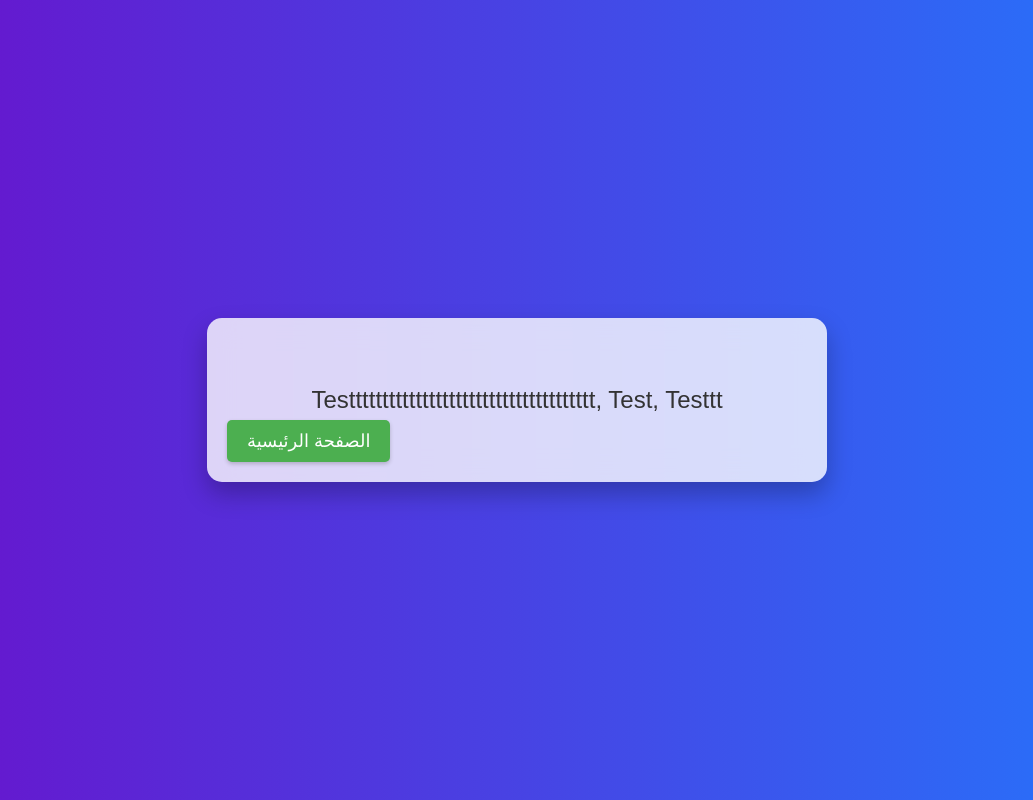
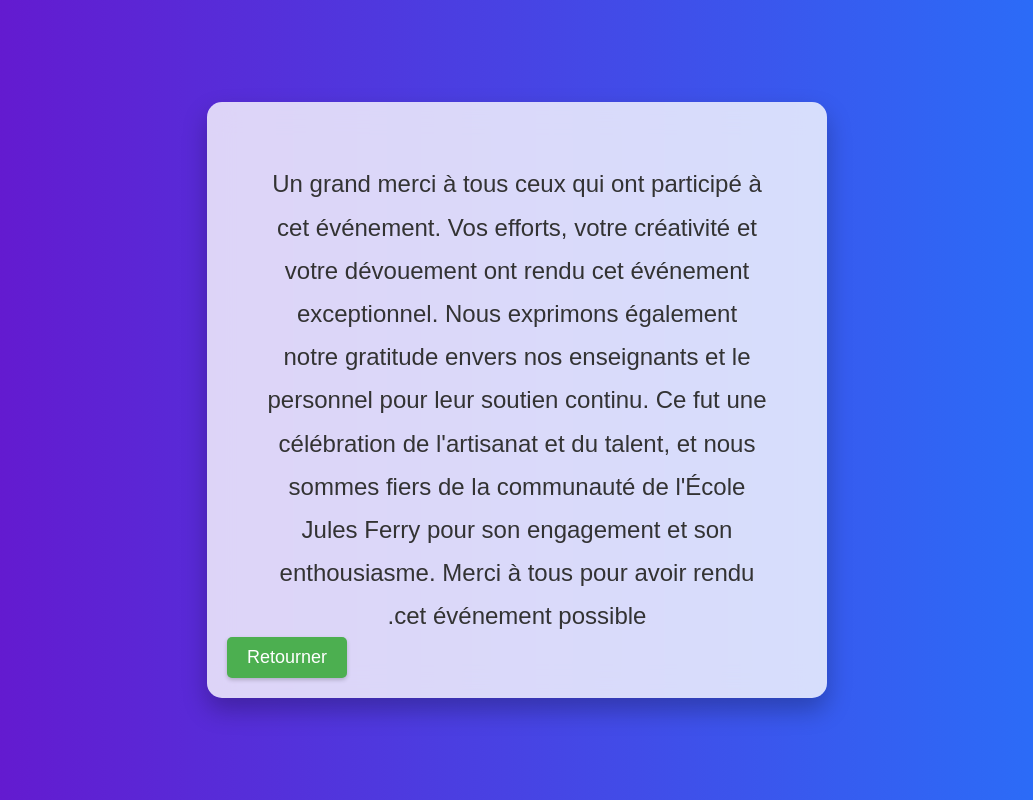
Before and after one commit to infinuts/JulesFerryApp, a plain HTML site: page French/credits.html in a window 1280 px wide. Shown: the whole page, without its empty margins (123-1156 px from the left). Drawn offline with Linux system fonts and the light colour scheme.

Commit message:
credits.html

```diff
--- a/French/credits.html
+++ b/French/credits.html
@@ -84,8 +84,8 @@ p {
 <body>
 <div class="container">
   <div class="content">
-    Testtttttttttttttttttttttttttttttttttttt, Test, Testtt
+    Un grand merci à tous ceux qui ont participé à cet événement. Vos efforts, votre créativité et votre dévouement ont rendu cet événement exceptionnel. Nous exprimons également notre gratitude envers nos enseignants et le personnel pour leur soutien continu. Ce fut une célébration de l'artisanat et du talent, et nous sommes fiers de la communauté de l'École Jules Ferry pour son engagement et son enthousiasme. Merci à tous pour avoir rendu cet événement possible.
 </div>
-<button class="back-home-button" onClick="window.location.href='index.html'">الصفحة الرئيسية</button>
+<button class="back-home-button" onClick="window.location.href='index.html'">Retourner</button>
 </body>
 </html>
```
